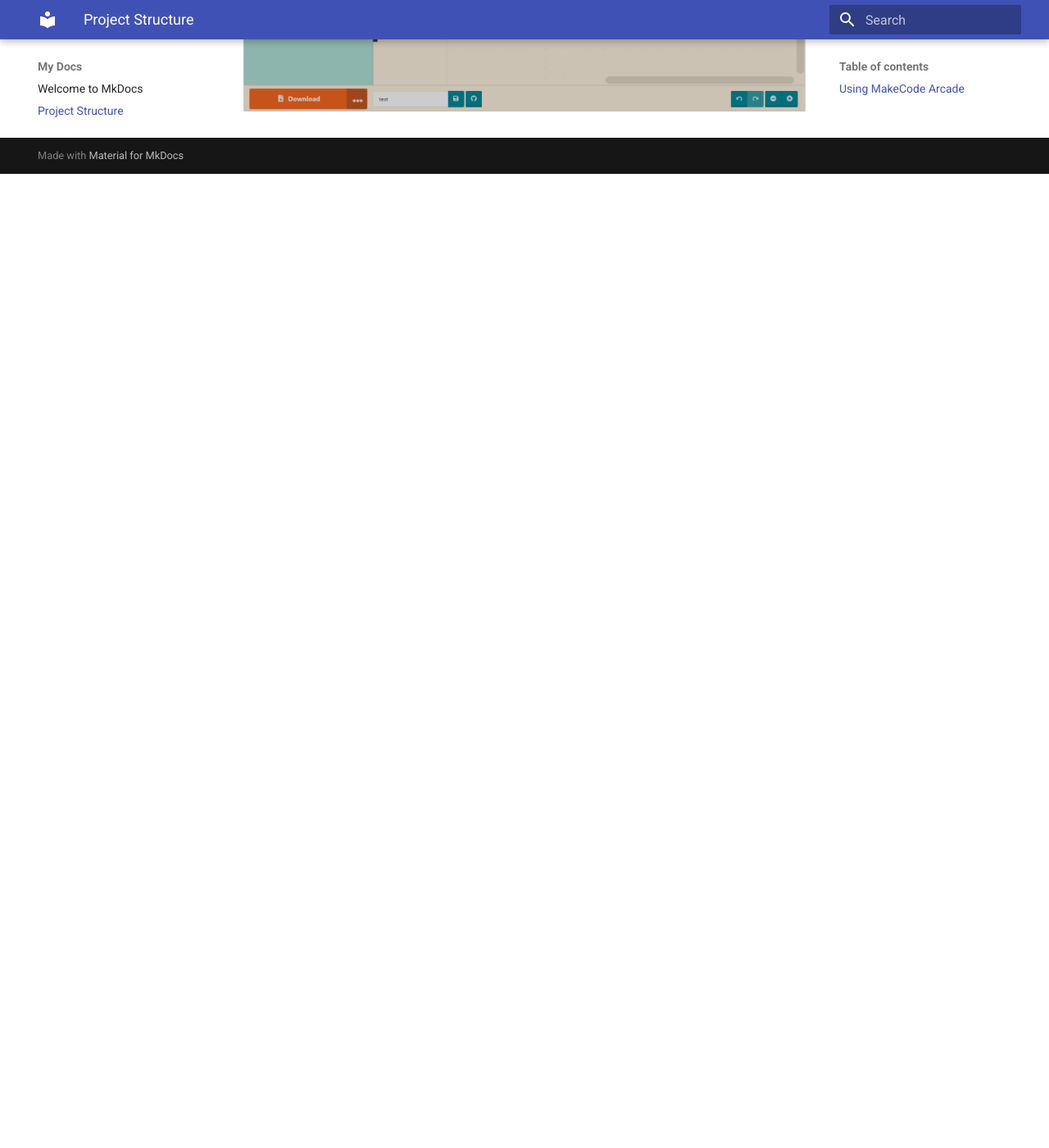
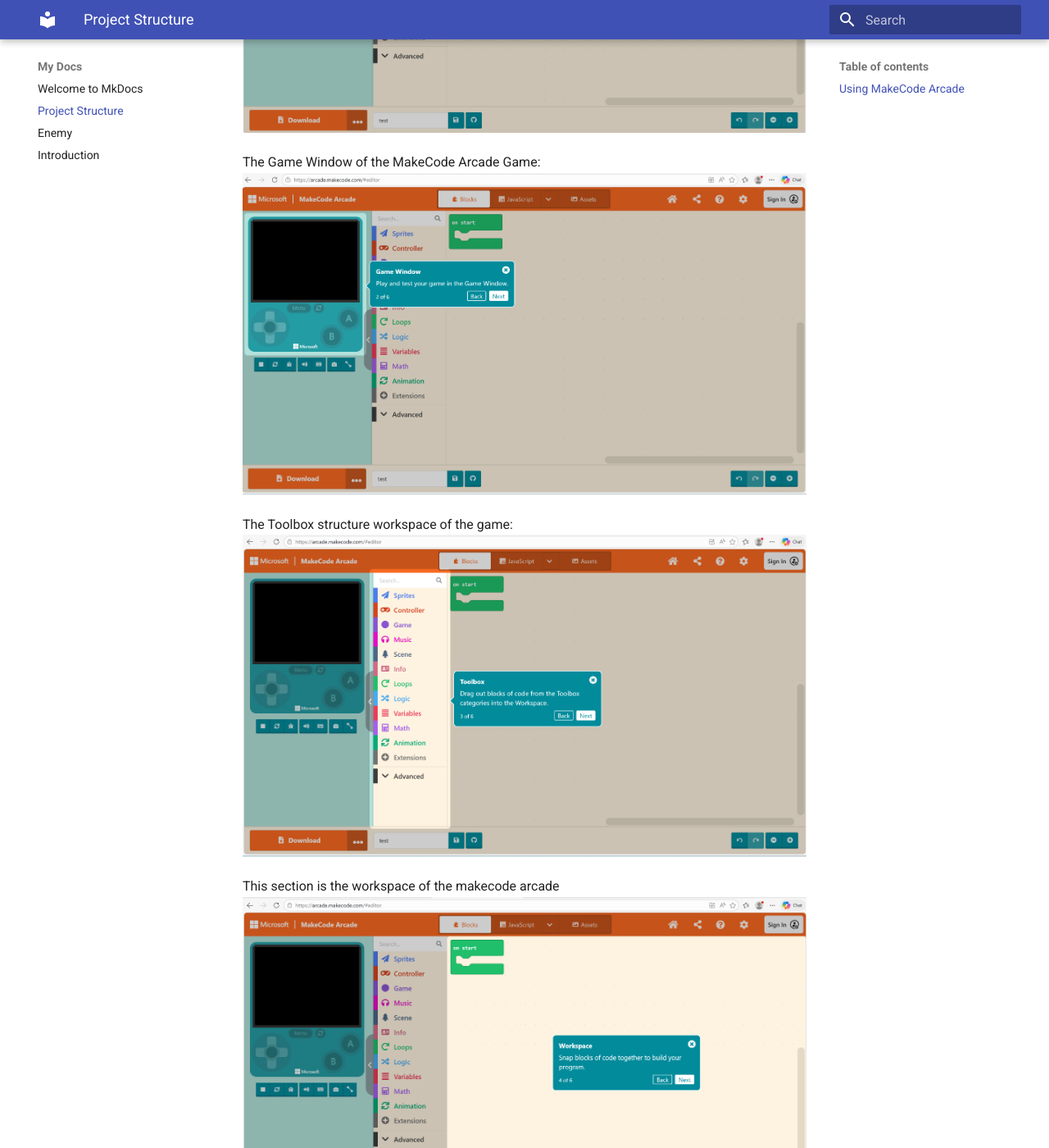
Before and after one commit to Tinabcit/comm2216-user-documentation, an MkDocs documentation site: the page built from docs/body.md, in a window 1280 px wide and 1400 px high, scrolled down 1891 px. Shown: the whole window at 82% size. Built offline with MkDocs 1.6.1 and Material for MkDocs 9.7.7, drawn with Linux system fonts in a browser that asks for light colours; before the commit the page ends 2103 px from its top, so only the background shows below that; some of the changed text lies outside the part shown.

Commit message:
Added the body or instalation process of makecode arcade

```diff
--- a/docs/body.md
+++ b/docs/body.md
@@ -23,4 +23,24 @@
 
 5. You will get a prompt of tutorial instructions which can be useful if you are new here. Or you can skip the tutorial instructions.
 
+Welcome page of the MakeCode Arcade Game:
 ![Alt text for the image](img/screenshot3.png)
+
+The Game Window of the MakeCode Arcade Game:
+![Alt text for the image](img/screenshot4.png)
+
+The Toolbox  structure workspace of the game:
+![Alt text for the image](img/screenshot5.png)
+
+This section is the workspace of the makecode arcade
+![Alt text for the image](img/screenshot6.png)
+
+In this image you can share to your self with link or to the others
+![Alt text for the image](img/screenshot7.png)
+
+In this image you can download the your project.
+![Alt text for the image](img/screenshot8.png)
+
+In the image you are done the workspace and you can start the game workspace.
+
+![Alt text for the image](img/screenshot9.png)
```
Also changed, not shown: docs/enemy.md (added).
